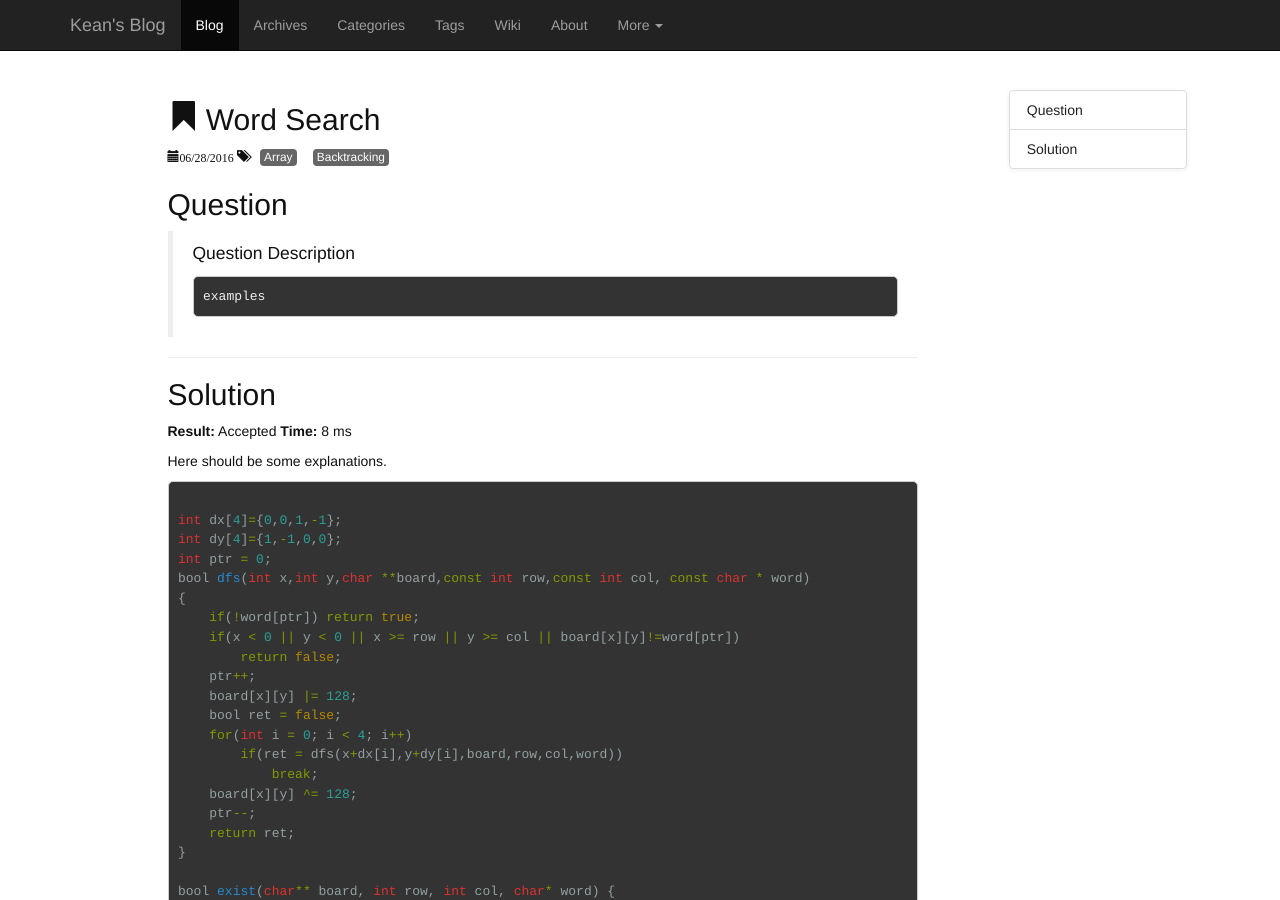
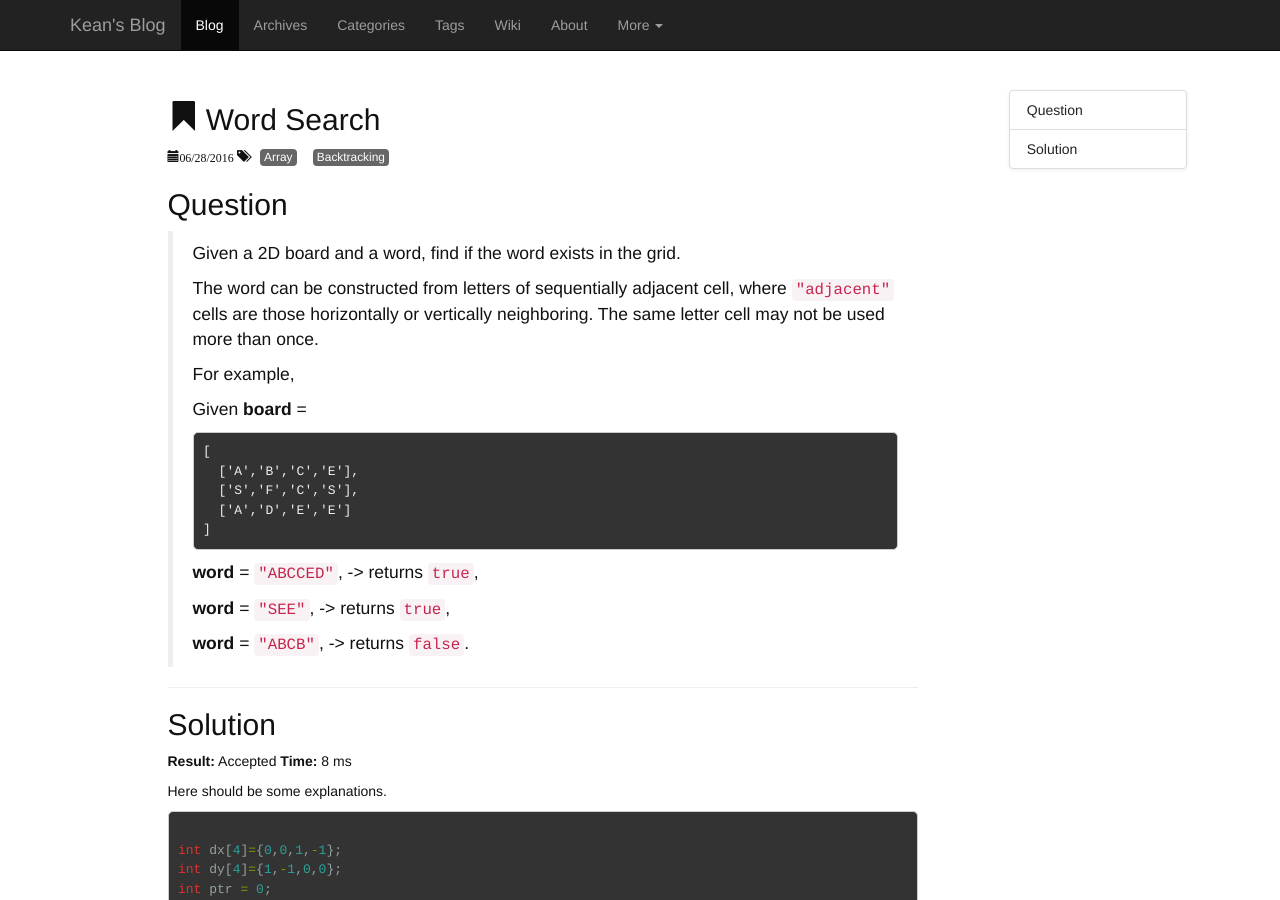
Before and after one commit to imkean/imkean.github.io, a Jekyll site: the page built from _leetcode/79-word-search.md, in a window 1280 px wide and 900 px high. Built offline with Jekyll 4.4.1, drawn with Linux system fonts in a browser that asks for light colours; formulas are drawn with MathJax 3; comment, search, counter and statistics services are not loaded.

Commit message:
added /leetcode/79, 80

```diff
--- a/_leetcode/79-word-search.md
+++ b/_leetcode/79-word-search.md
@@ -10,9 +10,26 @@ tags: [Array, Backtracking]
 
 ## Question
 
-> Question Description
+> Given a 2D board and a word, find if the word exists in the grid.
 >
->     examples
+>The word can be constructed from letters of sequentially adjacent cell, where `"adjacent"` cells are those horizontally or vertically neighboring. The same letter cell may not be used more than once.
+>
+> For example,
+>
+> Given **board** =
+>
+>     [
+>       ['A','B','C','E'],
+>       ['S','F','C','S'],
+>       ['A','D','E','E']
+>     ]
+>
+>**word** = `"ABCCED"`, -> returns `true`,
+>
+>**word** = `"SEE"`, -> returns `true`,
+>
+>**word** = `"ABCB"`, -> returns `false`.
+>
 >
 
 ***
```
Also changed, not shown: _leetcode/80-remove-duplicates-from-sorted-array-ii.md (added, +46 -0 lines).
